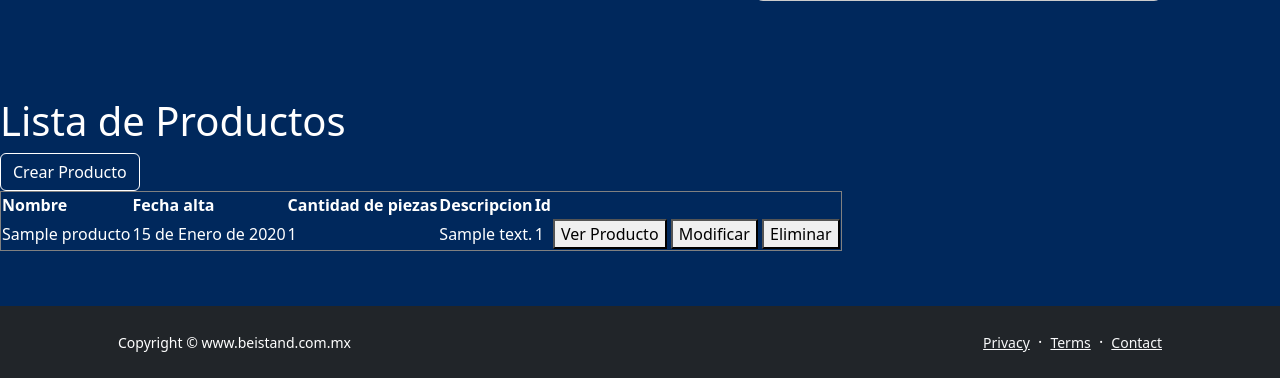
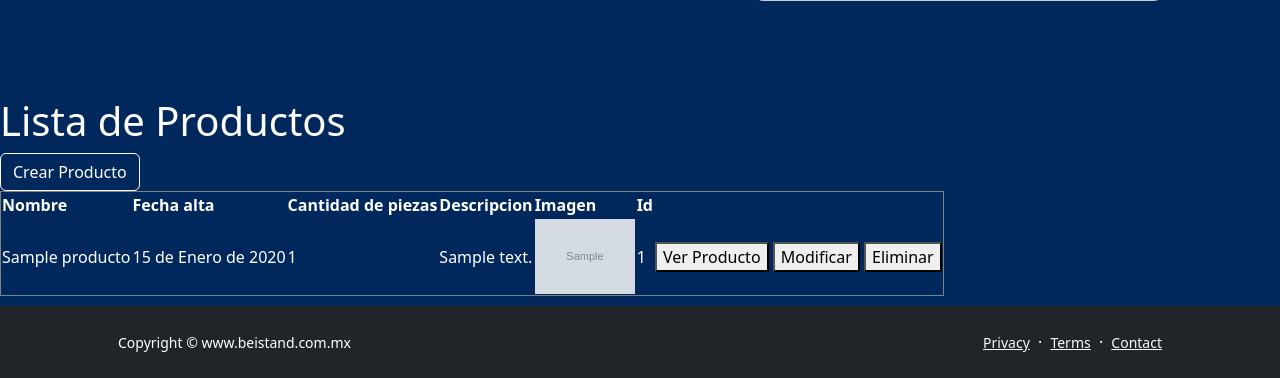
Before and after one commit to RchardDayz/beistand, a Django app: page /productos/ in a window 1280 px wide. Shown: the part 422-800 px from the top of the page. Run offline with Django 4.2, Linux system fonts and the light colour scheme; tables that the repository leaves empty hold one stand-in row (values such as "Sample post"); grey boxes marked "Sample" are stand-in pictures; grey boxes labelled with a size stand in for pictures from a placeholder-image service; some libraries are stand-ins or nearby versions.

Commit message:
Se agrego el codigo necesario para ponerle imagenes a los productos

```diff
--- a/inicio/forms.py
+++ b/inicio/forms.py
@@ -12,6 +12,7 @@ class BaseFormularioProducto(forms.Form):
     fecha_alta = forms.DateField()
     cant_pzas = forms.IntegerField(required=False)
     descripcion = forms.Textarea()
+    imagen = forms.ImageField(required=False)
 
 class MostrarFormularioProducto(BaseFormularioProducto):
     ...
--- a/inicio/models.py
+++ b/inicio/models.py
@@ -18,6 +18,7 @@ class Producto(models.Model):
     fecha_alta = models.DateField()
     cant_pzas = models.IntegerField(null=True)
     descripcion = RichTextField()
+    imagen = models.ImageField(upload_to='productos', blank=True, null=True)
 
     def __str__(self):
-        return f'Producto: {self.nombre}, Fecha de Alta: {self.fecha_alta}, Cantidad de Piezas: {self.cant_pzas}, Descripcion: {self.descripcion}'
+        return f'Producto: {self.nombre}, Fecha de Alta: {self.fecha_alta}, Cantidad de Piezas: {self.cant_pzas}, Descripcion: {self.descripcion}, Imagen: {self.imagen}'
--- a/inicio/templates/inicio/lista_productos.html
+++ b/inicio/templates/inicio/lista_productos.html
@@ -15,6 +15,7 @@
             <th>Fecha alta</th>
             <th>Cantidad de piezas</th>
             <th>Descripcion</th>
+            <th>Imagen</th>
             <th>Id</th>
             </tr>
         </thead>
@@ -25,6 +26,13 @@
                     <td>{{ producto.fecha_alta }}</td>
                     <td>{{ producto.cant_pzas }}</td>
                     <td>{{ producto.descripcion|safe }}</td>
+                    <td>
+                        {% if producto.imagen %}
+                        <img src="{{ producto.imagen.url }}" alt="Imagen del producto" style="max-width: 100px;">
+                        {% else %}
+                            No hay imagen
+                        {% endif %}
+                    </td>
                     <td>{{ producto.id }}</td>
                     <td>
                         <button>
--- a/inicio/views.py
+++ b/inicio/views.py
@@ -12,7 +12,7 @@ from django.views.generic.edit import CreateView, UpdateView, DeleteView
 from django.views.generic.detail import DetailView
 from django.contrib.auth.mixins import LoginRequiredMixin
 from django.contrib.auth.decorators import login_required
-
+from django import forms
 
 
 # Create your views here.
@@ -53,7 +53,7 @@ class ModificarProducto(LoginRequiredMixin, UpdateView):
     model = Producto
     template_name = "inicio/modificar_producto.html"
     success_url= reverse_lazy('inicio:lista_productos')
-    fields= ['nombre', 'fecha_alta', 'cant_pzas', 'descripcion']
+    fields= ['nombre', 'fecha_alta', 'cant_pzas', 'descripcion', 'imagen']
 
 #=======================================================================================
 #=======================================================================================
```
Also changed, not shown: inicio/templates/inicio/modificar_producto.html (+21 -2 lines), inicio/migrations/0004_producto_imagen.py (added), media/productos/camaras.png (added), media/productos/camaras_lrcdxoz.png (added). Lines whose indentation alone changed are shown as unchanged.
